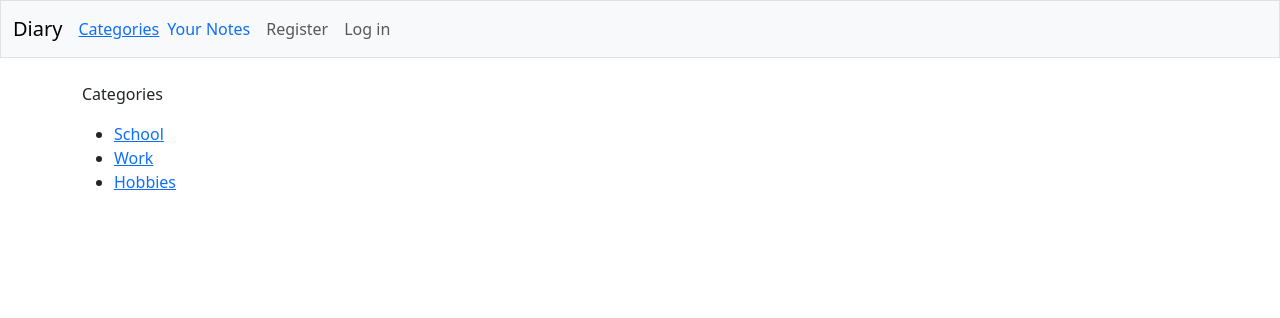
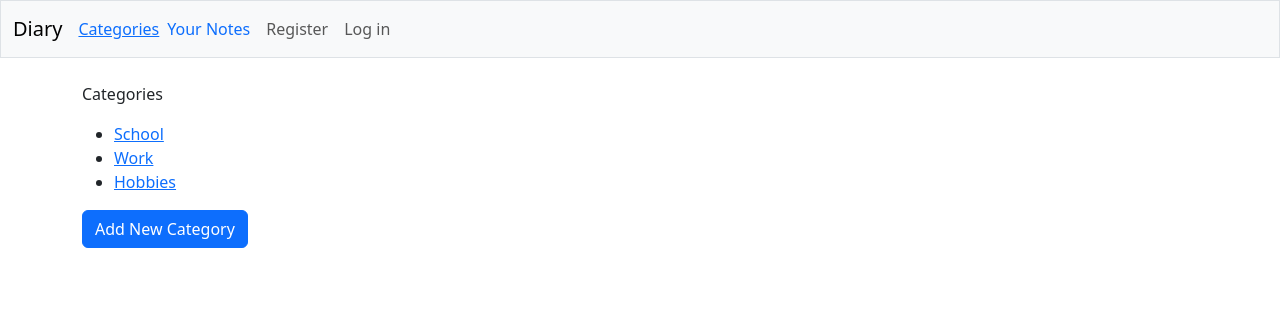
Before and after one commit to jvirkku/Diary, a Django app: page /category_list/ in a window 1280 px wide. Shown: the top 318 px of the page. Run offline with Django 5.2, Linux system fonts and the light colour scheme; data comes from the database, SQL or seed files in the repository; some libraries are stand-ins or nearby versions.

Commit message:
Added "add category/note" buttons

```diff
--- a/diary/templates/diary/category.html
+++ b/diary/templates/diary/category.html
@@ -17,4 +17,8 @@
             <li>No notes have been created for this category</li>
         {% endfor %}
     </ul>
+
+    <!-- Add Note Button -->
+    <a href="{% url 'diary:add_note' category.id %}" class="btn btn-primary mb-3">Add Note</a>
+
 {% endblock content %}
--- a/diary/templates/diary/category_list.html
+++ b/diary/templates/diary/category_list.html
@@ -14,4 +14,7 @@
         {% endfor %}
     </ul>
 
+    <!-- Button to add a new category -->
+    <a href="{% url 'diary:add_category' %}" class="btn btn-primary">Add New Category</a>
+
 {% endblock content %}
--- a/diary/urls.py
+++ b/diary/urls.py
@@ -9,10 +9,15 @@ urlpatterns = [
     path('', views.index, name='index'),
     #Page that shows all created categories
     path('category_list/', views.category_list, name='category_list'),
+    #Add category page
+    path('add_category/', views.add_category, name='add_category'),
     #Page for a specific category and all its notes
     path('category/<int:category_id>/', views.category, name='category'),
     # Listing all notes
     path('notes/', views.all_notes, name='all_notes'),
     #Page for a specific note
-    path('note/<int:note_id>/', views.note, name='note')
+    path('note/<int:note_id>/', views.note, name='note'),
+    #Add note page
+    path('category/<int:category_id>/add_note/', views.add_note, name='add_note'),
+
 ]
--- a/diary/views.py
+++ b/diary/views.py
@@ -2,7 +2,7 @@ from django.shortcuts import render, redirect
 from django.contrib.auth.decorators import login_required
 from django.http import Http404
 from .models import Note, Category
-# from .forms import
+from .forms import CategoryForm, NoteForm
 
 # Create your views here.
 def index(request):
@@ -14,11 +14,38 @@ def category_list(request):
     category_list = Category.objects.all()
     return render(request, 'diary/category_list.html', {'categories': category_list})
 
+def add_category(request):
+    """Add category page"""
+    if request.method == 'POST':
+        form = CategoryForm(request.POST)
+        if form.is_valid():
+            form.save()
+            return redirect('diary:category_list')  # Redirect to the category list page after saving
+    else:
+        form = CategoryForm()
+
+    return render(request, 'diary/add_category.html', {'form': form})
+
 def category(request, category_id):
     """Category page that shows one category and all of its notes"""
     category = Category.objects.get(id=category_id)
     notes = Note.objects.filter(category=category)
     return render(request, 'diary/category.html', {'category': category, 'notes': notes})
+
+def add_note(request, category_id):
+    """Add note page"""
+    category = Category.objects.get(id=category_id)
+    if request.method == 'POST':
+        form = NoteForm(request.POST)
+        if form.is_valid():
+            note = form.save(commit=False)
+            note.category = category
+            note.save()
+            return redirect('diary:category', category_id=category.id)
+    else:
+        form = NoteForm()
+
+    return render(request, 'diary/add_note.html', {'form': form, 'category': category})
 
 def all_notes(request):
     """ Listing all available notes on the /notes page """
```
Also changed, not shown: diary/forms.py (added, +14 -0 lines), diary/templates/diary/add_category.html (added, +15 -0 lines), diary/templates/diary/add_note.html (added, +14 -0 lines).
